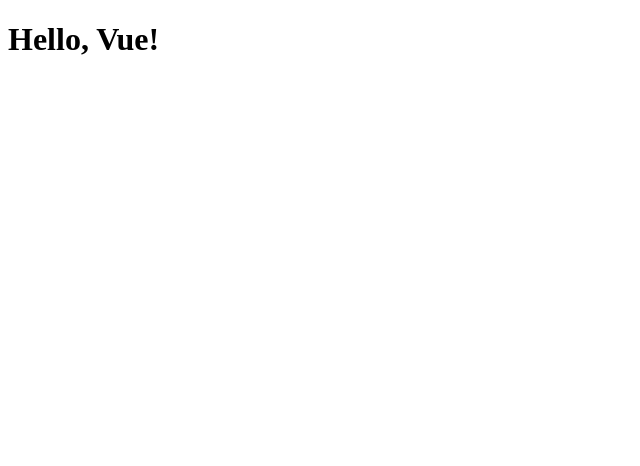
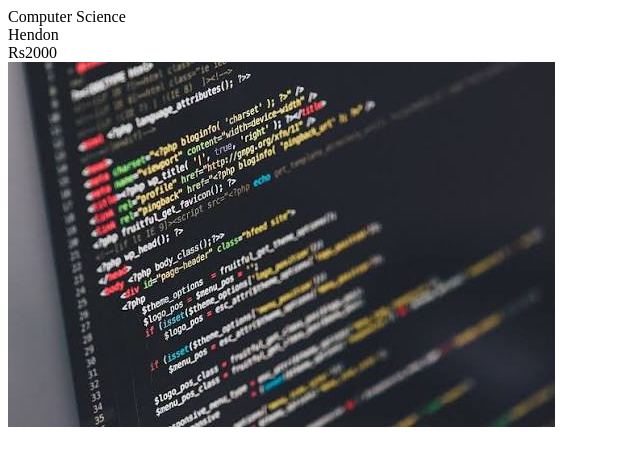
Before and after one commit to Ezinwa29/CST3144_COURSEWORK_FRONTEND, a plain HTML site: page index.html in a window 1280 px wide. Shown: the whole page, without its empty margins (0-640 px from the left). Drawn offline with nearby package versions, Linux system fonts and the light colour scheme.

Commit message:
Week 1 Coursework Task

```diff
--- a/index.html
+++ b/index.html
@@ -7,8 +7,11 @@
     <script src="https://unpkg.com/vue@3/dist/vue.global.js"></script>
 </head>
 <body>
-    <div id="mydiv">
-        <h1>{{ message }}</h1>
+    <div id="myApp">
+        <div>{{subject}}</div>
+        <div>{{location}}</div>
+        <div>{{price}}</div>
+        <img v-bind:src="image.url" v-bind:alt="image.alt" />
     </div>
     <script>
         const { createApp } = Vue;
@@ -16,10 +19,18 @@
         createApp({
             data() {
                 return {
-                    message: 'Hello, Vue!'
+
+                            subject: 'Computer Science',
+                            location: 'Hendon',
+                            price: 'Rs2000',
+                            image:{
+                                url:"../CST3144_COURSEWORK_FRONTEND/images/computer_science_img.jpg",
+                                alt:"Computer Science lesson image"
+                            }
+
                 }
             },
-        }).mount('#mydiv');
+        }).mount('#myApp');
     </script>
 </body>
 </html>
```
Also changed, not shown: images/computer_science_img.jpg (added), lessons.js (added).
